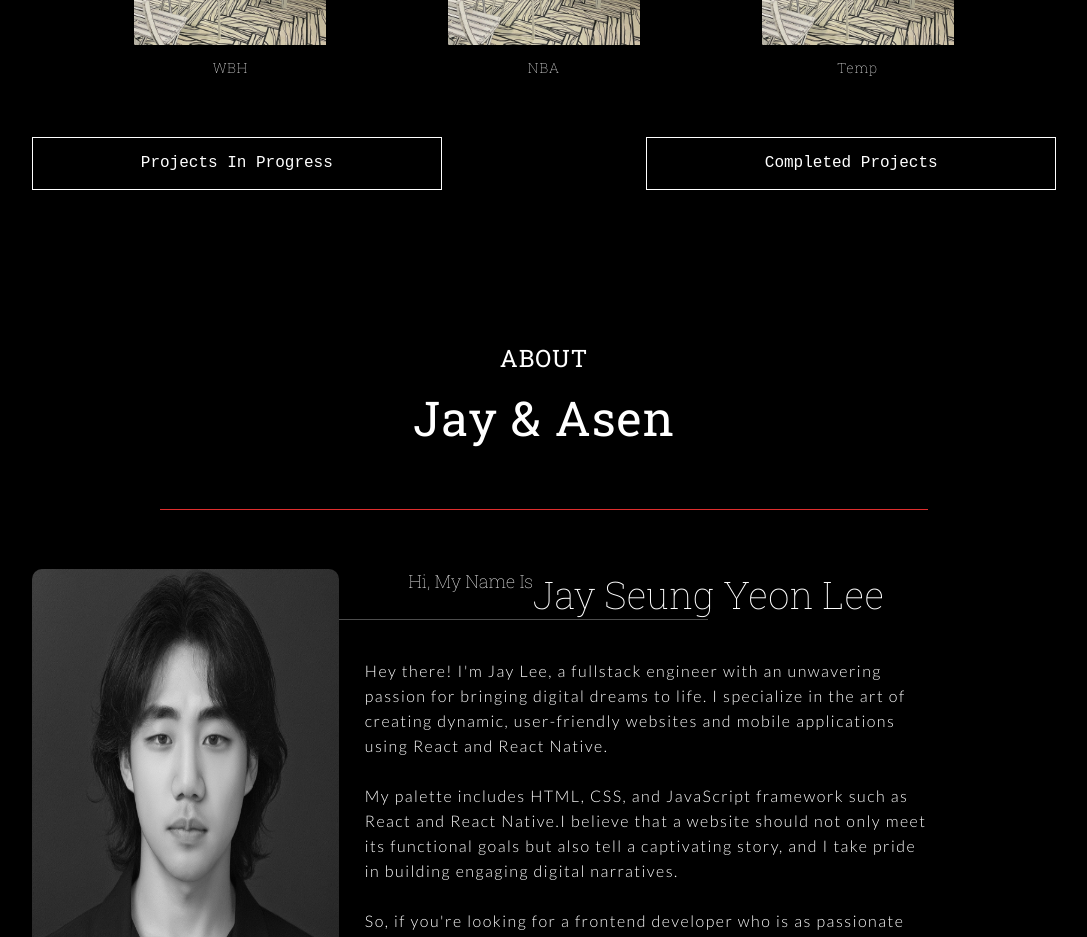
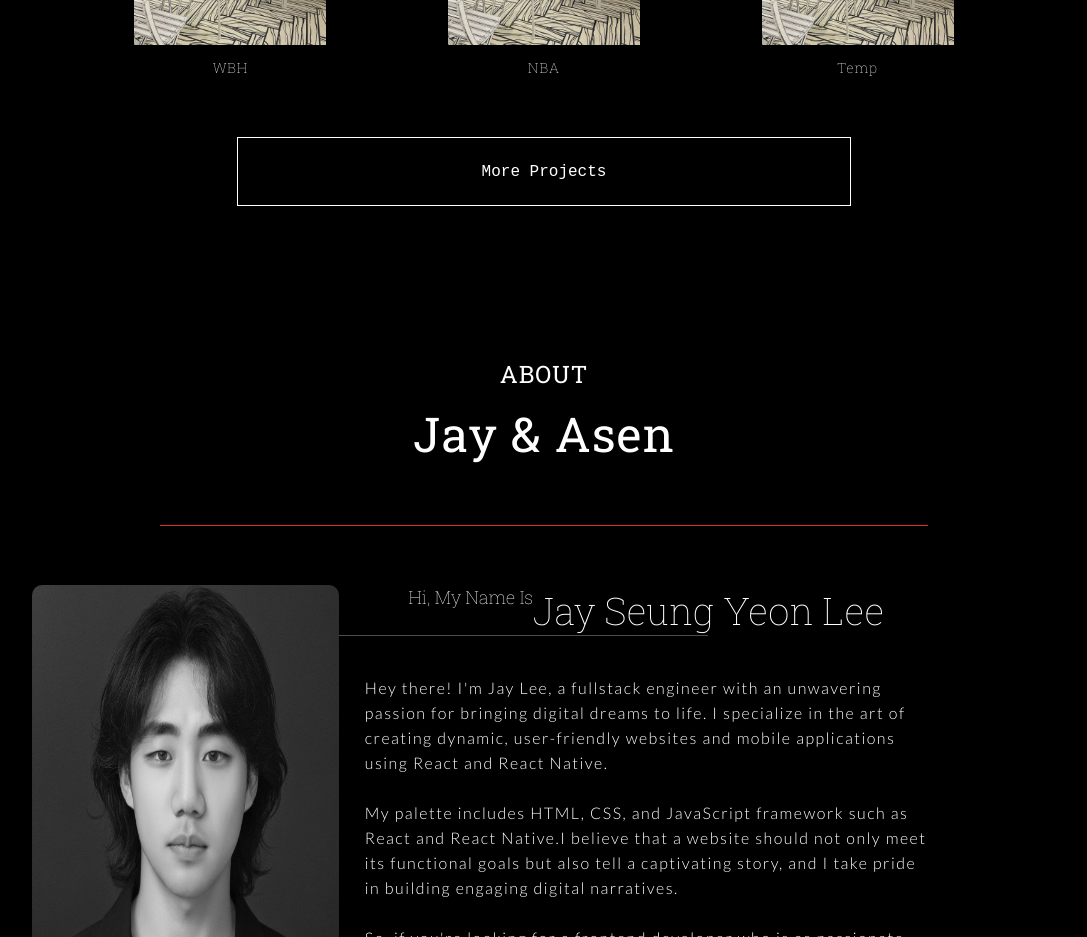
Before and after one commit to LeeJay0126/jayasen, a React (Create React App) app: page / in a window 1280 px wide. Shown: the part 1220-2157 px from the top of the page, without its empty margins (96-1183 px from the left). Built offline with nearby package versions, Linux system fonts and the light colour scheme; a web font is replaced by a local one.

Commit message:
adjustments made for home page
background-attachment not working on ios, needs cover

```diff
--- a/src/Pages/About/About.css
+++ b/src/Pages/About/About.css
@@ -69,7 +69,7 @@ main {
     padding: 10px 20px;
     border-radius: 30px 0 0 0;
     border: transparent;
-    background-color: rgb(216, 206, 192);
+    background-color: rgb(214, 212, 209);
     color: black;
     cursor: pointer;
 }
--- a/src/Pages/Home/Home.css
+++ b/src/Pages/Home/Home.css
@@ -117,11 +117,12 @@
 }
 
 .HomeProjectLinkHelper {
-    width: 40%;
+    width: 60%;
     cursor: pointer;
     display: flex;
     align-items: center;
     border: 1px white solid;
+    margin: 0 auto;
 }
 
 .HomeProjectLink {
@@ -384,6 +385,12 @@
 ***********************************************************************************************/
 @media only screen and (max-width: 992px) {
 
+    .HomeHeroSection {
+        #ci-hero-11 .widget-wrap , #ci-hero-12 .widget-wrap {
+            background-attachment: initial;
+        }
+    }
+
     .HomeHeaders {
         padding-top: 200px;
     }
@@ -462,6 +469,13 @@
     For viewport >= 768
 ***********************************************************************************************/
 @media only screen and (max-width: 768px) {
+
+    .HomeHeroSection {
+        #ci-hero-11 .widget-wrap #ci-hero-12 .widget-wrap {
+            background-attachment: initial;
+        }
+    }
+
     .HomeHeaders {
         padding-top: 200px;
     }
@@ -542,7 +556,8 @@
         font-size: 14px;
         letter-spacing: 1.5px;
     }
-    .learnMoreButton{
+
+    .learnMoreButton {
         width: 300px;
         padding: 20px 40px;
         height: auto;
@@ -563,6 +578,13 @@
 ***********************************************************************************************/
 
 @media only screen and (max-width: 600px) {
+
+    .HomeHeroSection {
+        #ci-hero-11 .widget-wrap #ci-hero-12 .widget-wrap {
+            background-attachment: initial;
+        }
+    }
+
     .HomeHeaders {
         padding-top: 200px;
     }
@@ -644,7 +666,8 @@
         font-size: 11px;
         letter-spacing: 1.5px;
     }
-    .learnMoreButton{
+
+    .learnMoreButton {
         width: 300px;
         padding: 20px 40px;
         height: auto;
--- a/src/Pages/Home/LatestProjectComponent.js
+++ b/src/Pages/Home/LatestProjectComponent.js
@@ -26,10 +26,7 @@ const LatestProjectComponent = () => {
             </div>
             <div className="HomeProjectLinkContainer">
                 <div className="HomeProjectLinkHelper">
-                    <Link to="/" className="HomeProjectLink">Projects In Progress</Link>
-                </div>
-                <div className="HomeProjectLinkHelper">
-                    <Link to="/" className="HomeProjectLink">Completed Projects</Link>
+                    <Link to="/" className="HomeProjectLink">More Projects</Link>
                 </div>
             </div>
         </div>
```
